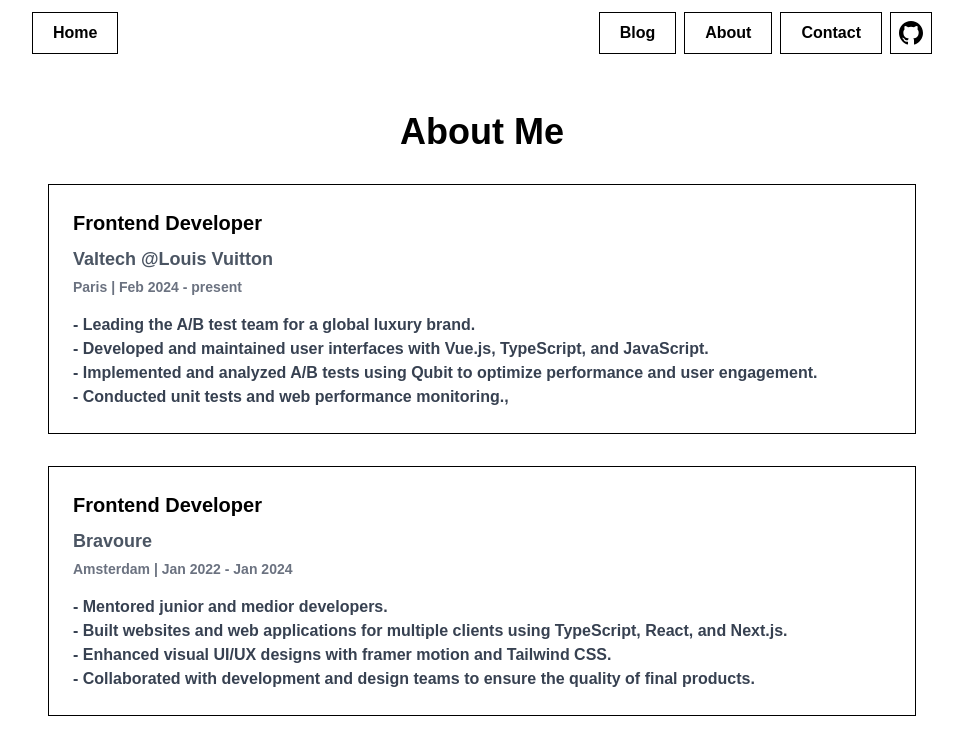
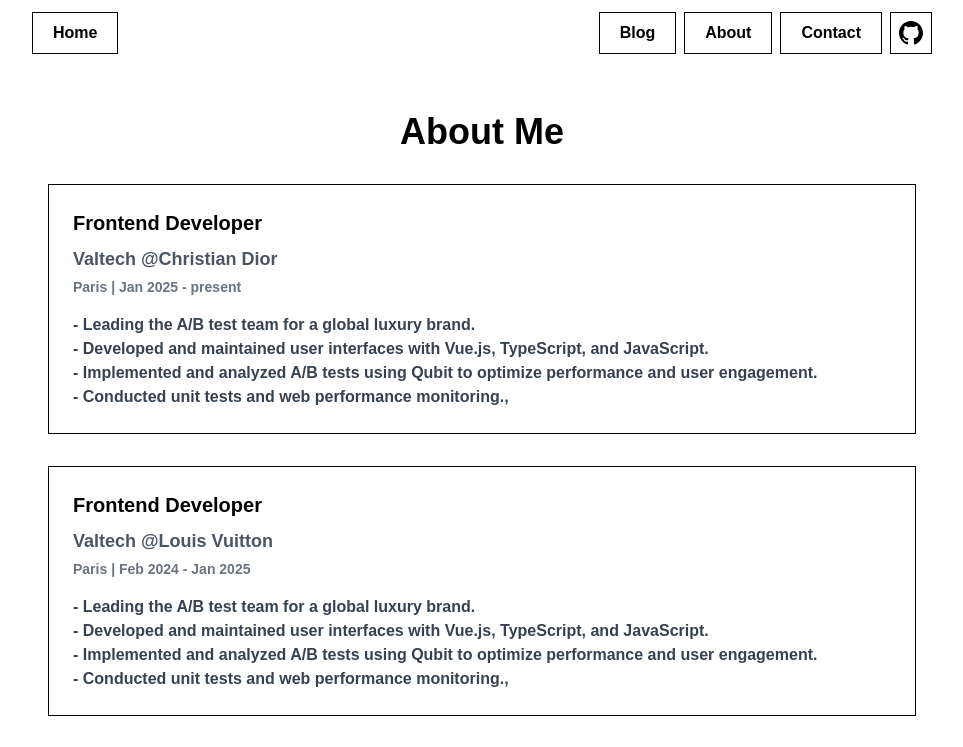
Before and after one commit to s-laura-dev/Blog, a Next.js app: page /about in a window 1280 px wide. Shown: the top 747 px of the page, without its empty margins (158-1121 px from the left). Built offline with nearby package versions, Linux system fonts and the light colour scheme.

Commit message:
career update
career update

```diff
--- a/app/about/page.tsx
+++ b/app/about/page.tsx
@@ -3,9 +3,21 @@
 const experiences = [
   {
     title: 'Frontend Developer',
+    company: 'Valtech @Christian Dior',
+    location: 'Paris',
+    date: 'Jan 2025 - present',
+    description:
+      `- Leading the A/B test team for a global luxury brand.
+      - Developed and maintained user interfaces with Vue.js, TypeScript, and JavaScript.
+      - Implemented and analyzed A/B tests using Qubit to optimize performance and user engagement.
+      - Conducted unit tests and web performance monitoring.,
+`,
+  },
+  {
+    title: 'Frontend Developer',
     company: 'Valtech @Louis Vuitton',
     location: 'Paris',
-    date: 'Feb 2024 - present',
+    date: 'Feb 2024 - Jan 2025',
     description:
       `- Leading the A/B test team for a global luxury brand.
       - Developed and maintained user interfaces with Vue.js, TypeScript, and JavaScript.
--- a/app/page.tsx
+++ b/app/page.tsx
@@ -1,6 +1,5 @@
 // app/page.js
 import { ButtonLink } from '@/components/ButtonLink';
-import {CustomLink} from '@/components/Link';
 import Image from 'next/image';
 
 export default function Home() {
@@ -16,7 +15,7 @@
           className='mx-auto mb-4'
         />
         <h1 className="text-3xl font-bold mb-4">Hi, I'm Laura</h1>
-        <p className="text-lg text-gray-600">Frontend Developer @Louis Vuitton 💄| Finance and Data enthusiast 📈 | Based in Paris 🇫🇷</p>
+        <p className="text-lg text-gray-600">Frontend Developer @Christian Dior 💄| Finance and Data enthusiast 📈 | Based in Paris 🇫🇷</p>
         <p className="text-md text-gray-500">
           React | Next.js | Vue | Nuxt | Node.js | Python | SQL | GraphQL | Tailwind CSS
         </p>
```
